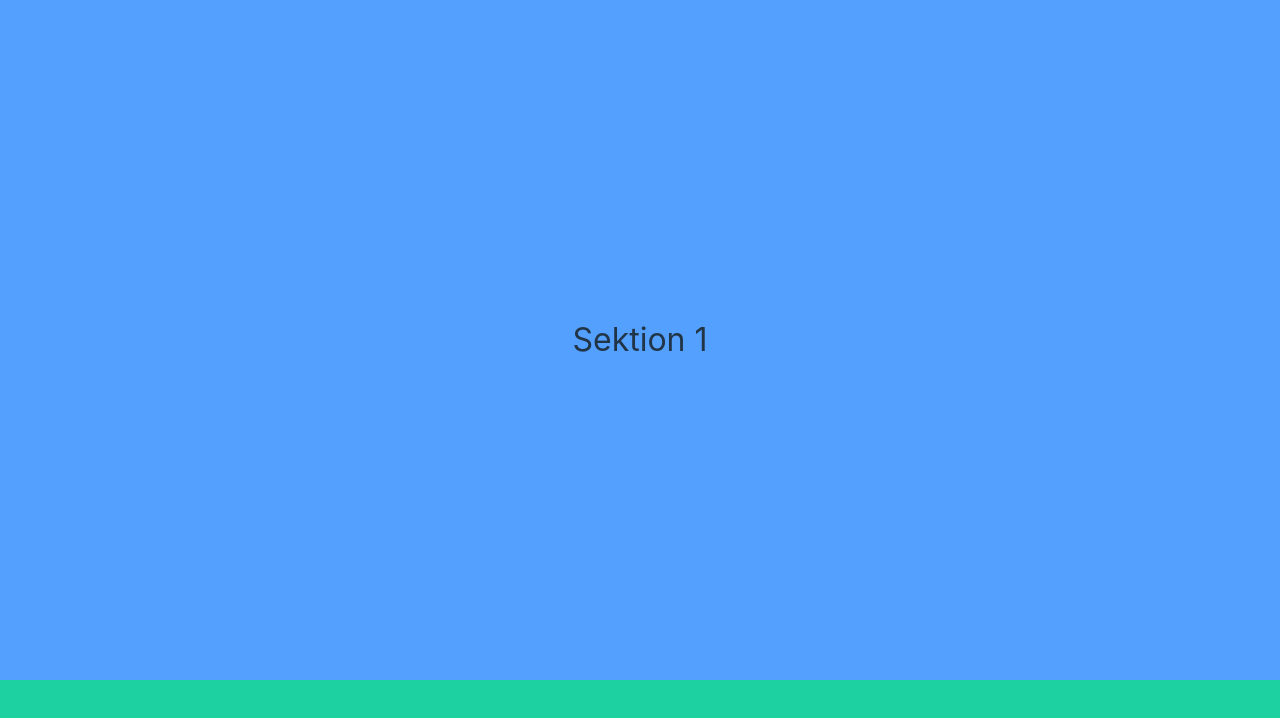
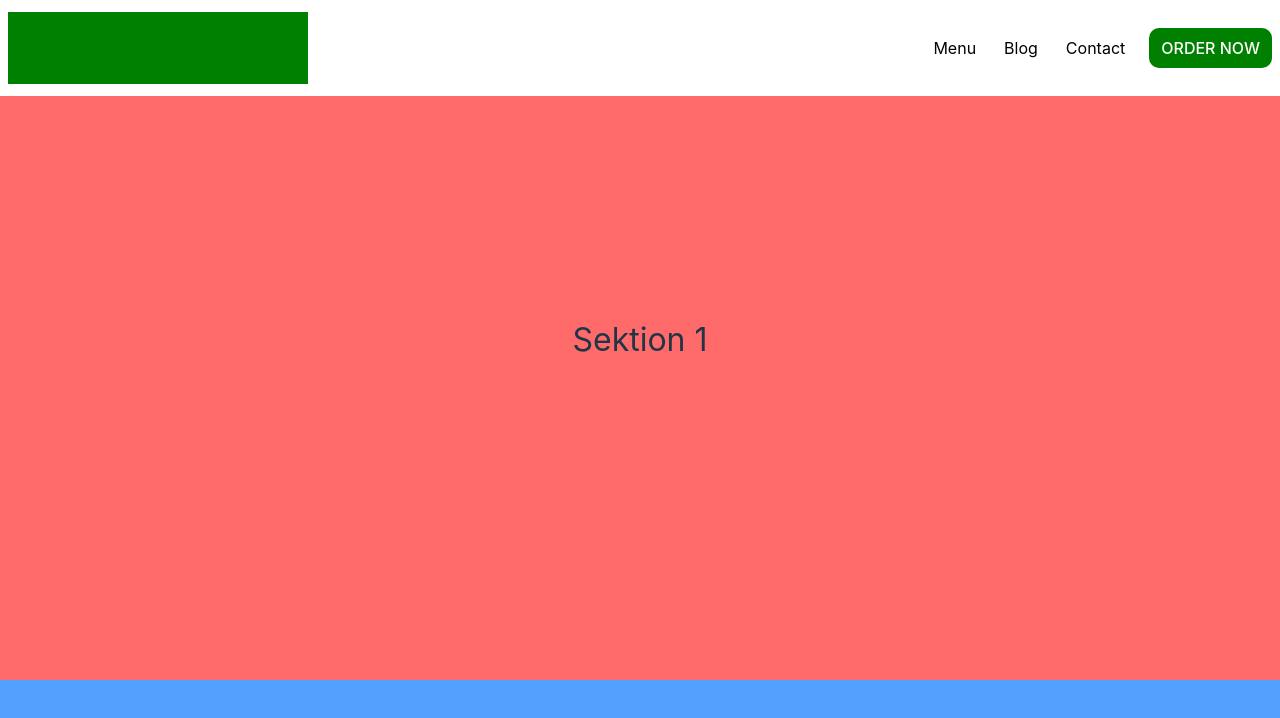
Before and after one commit to Fiffigelin/foodz-website, a React (Vite) app: page / in a window 1280 px wide. Shown: the top 718 px of the page. Built offline with nearby package versions, Linux system fonts and the light colour scheme.

Commit message:
feat: Setup the layout with navbar

```diff
--- a/src/App.scss
+++ b/src/App.scss
@@ -6,6 +6,46 @@
 
   .container {
     width: 100%;
+
+    .nav-container {
+      width: 100%;
+      height: 10%;
+      background-color: white;
+      display: flex;
+      justify-content: space-between;
+      position: absolute;
+      padding: 8px 0px;
+
+      .nav-left {
+        margin: 4px 8px;
+        .nav-logo{
+          width: 300px;
+          height: 100%;
+          background-color: green;
+          justify-self: center;
+        }
+      }
+
+      .nav-right {
+        margin: 4px 8px;
+        display: flex;
+        flex-direction: row;
+        justify-content: space-between;
+        align-items: center;
+        gap:20px;
+        .nav-link{
+          margin: 4px;
+          color: black;
+        }
+        .order-btn {
+          padding:8px 12px;
+          background-color: green;
+          color: white;
+          font-weight: 500;
+          border-radius: 10px;
+        }
+      }
+    }
     .section {
       height: 85vh;
       width: 100%;
@@ -15,10 +55,10 @@
       font-size: 2rem;
       transition: transform 2s ease-in-out;
     }
-    .section:nth-child(0) { background: #FF6B6B; }
-    .section:nth-child(1) { background: #54A0FF; }
-    .section:nth-child(2) { background: #1DD1A1; }
-    .section:nth-child(3) { background: #FDCB6E; }
-    .section:nth-child(4) { background: #A29BFE; }
+    .section:nth-child(2) { background: #FF6B6B; }
+    .section:nth-child(3) { background: #54A0FF; }
+    .section:nth-child(4) { background: #1DD1A1; }
+    .section:nth-child(5) { background: #FDCB6E; }
+    .section:nth-child(6) { background: #A29BFE; }
   }
 }
--- a/src/App.tsx
+++ b/src/App.tsx
@@ -34,12 +34,24 @@ function App() {
 
   return (
       <div className="container" onWheel={handleScroll}>
+        <div className="nav-container">
+          <div className="nav-left">
+            <div className="nav-logo"/>
+          </div>
+          <div className="nav-right">
+            <div className="nav-link">Menu</div>
+            <div className="nav-link">Blog</div>
+            <div className="nav-link">Contact</div>
+            <div className="order-btn">ORDER NOW</div>
+          </div>
+          </div>
+
           {sections.map((text, index) => (
-              <div
-                  key={index}
-                  ref={(el) => (sectionRefs.current[index] = el!)}
-                  className="section"
-              >
+            <div
+            key={index}
+            ref={(el) => (sectionRefs.current[index] = el!)}
+            className="section"
+            >
                   {text}
               </div>
           ))}
```
